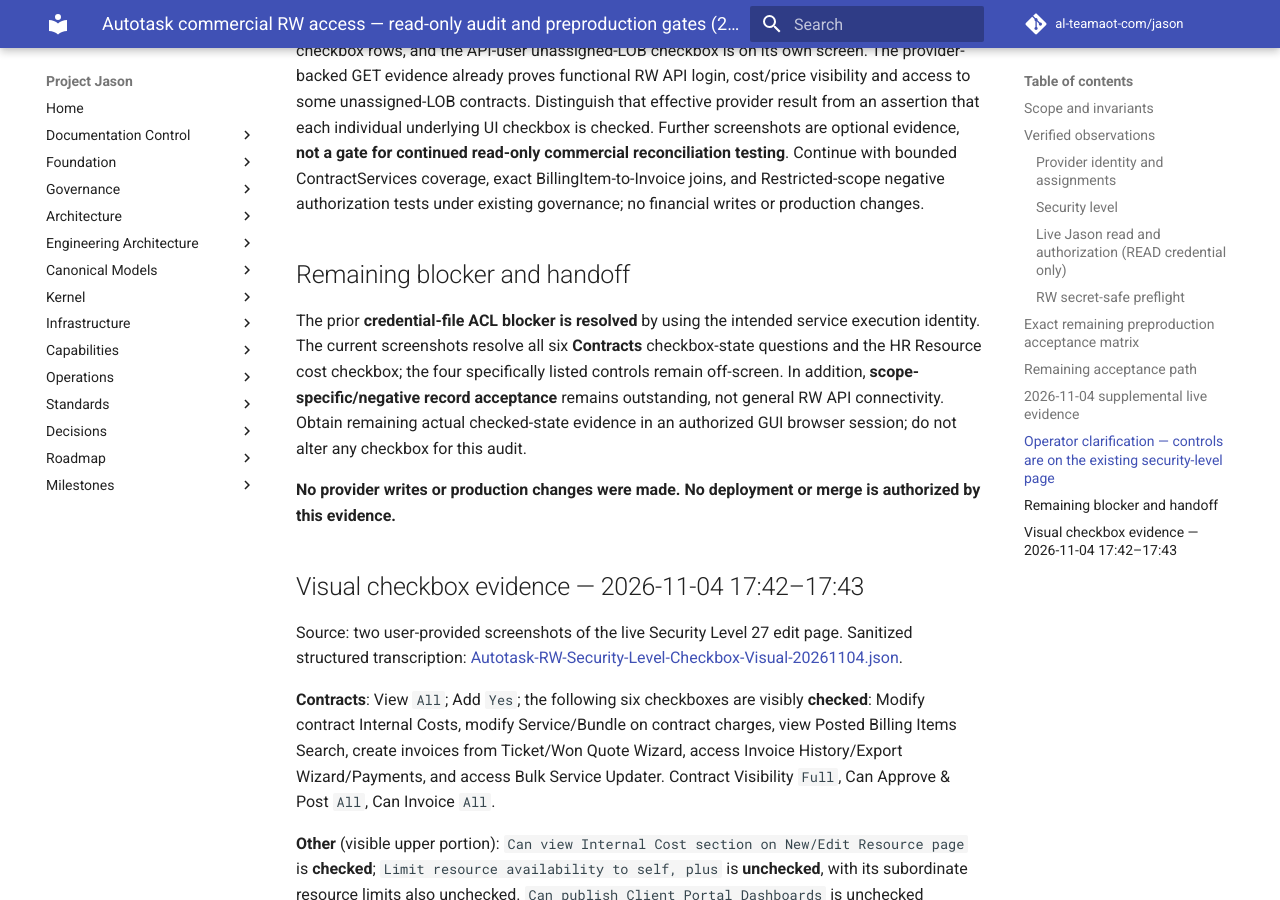
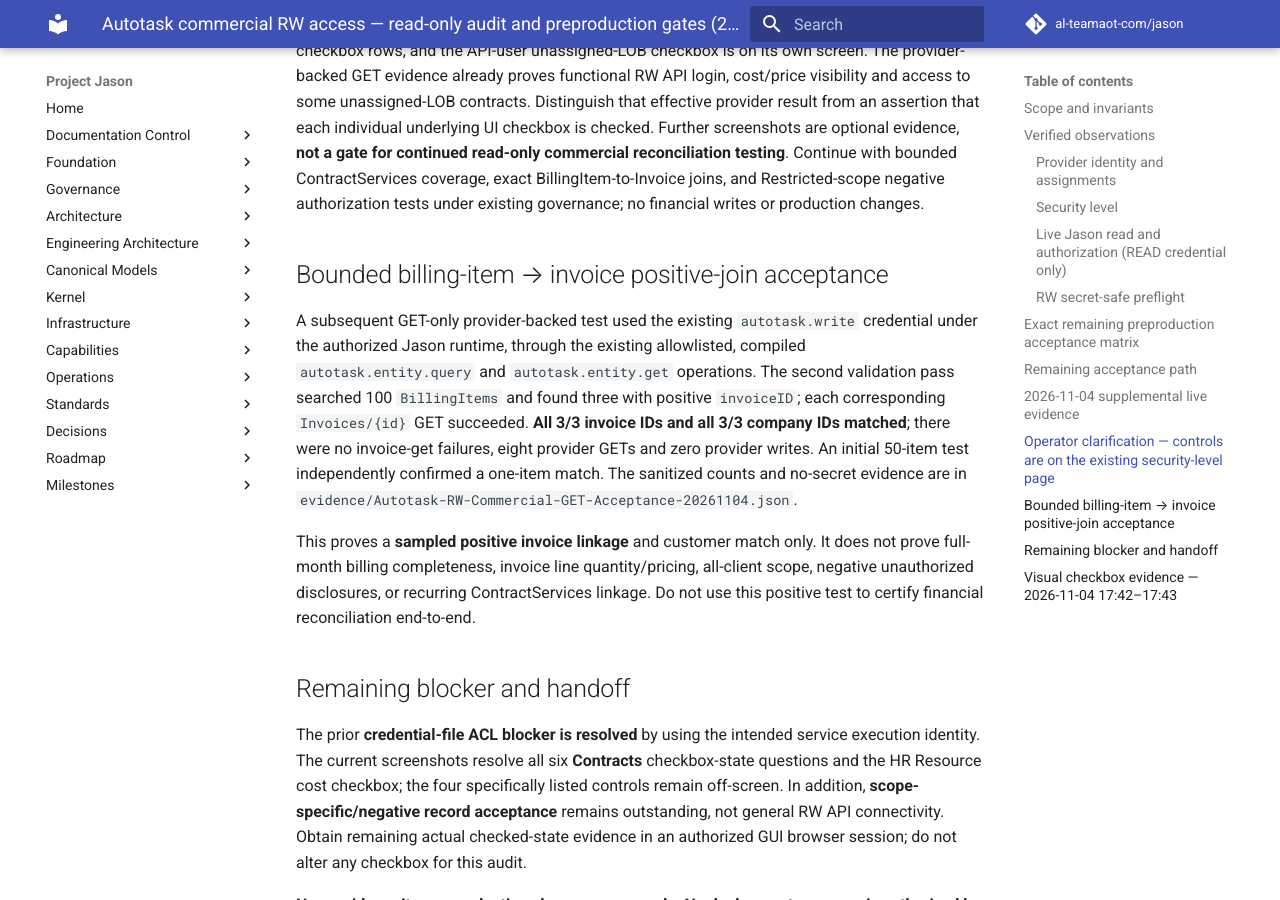
Before and after one commit to al-teamaot-com/jason, an MkDocs documentation site: the page built from docs/operations/Autotask-Commercial-RW-Preproduction-Audit-20261104.md, in a window 1280 px wide and 900 px high, scrolled down 6166 px. Built offline with MkDocs 1.6.1 and Material for MkDocs 9.7.7, drawn with Linux system fonts in a browser that asks for light colours; comment, search, counter and statistics services are not loaded.

Commit message:
docs(autotask): add verified RW invoice linkage preproduction proof

```diff
--- a/docs/operations/Autotask-Commercial-RW-Preproduction-Audit-20261104.md
+++ b/docs/operations/Autotask-Commercial-RW-Preproduction-Audit-20261104.md
@@ -103,6 +103,12 @@
 
 The Owner confirmed that the remaining controls are present on this existing screen. **They are not missing permissions and no access-change proposal or additional API user is needed merely to locate them.** The available screenshot stops above the three Other / Web Services API checkbox rows, and the API-user unassigned-LOB checkbox is on its own screen. The provider-backed GET evidence already proves functional RW API login, cost/price visibility and access to some unassigned-LOB contracts. Distinguish that effective provider result from an assertion that each individual underlying UI checkbox is checked. Further screenshots are optional evidence, **not a gate for continued read-only commercial reconciliation testing**. Continue with bounded ContractServices coverage, exact BillingItem-to-Invoice joins, and Restricted-scope negative authorization tests under existing governance; no financial writes or production changes.
 
+## Bounded billing-item → invoice positive-join acceptance
+
+A subsequent GET-only provider-backed test used the existing `autotask.write` credential under the authorized Jason runtime, through the existing allowlisted, compiled `autotask.entity.query` and `autotask.entity.get` operations. The second validation pass searched 100 `BillingItems` and found three with positive `invoiceID`; each corresponding `Invoices/{id}` GET succeeded. **All 3/3 invoice IDs and all 3/3 company IDs matched**; there were no invoice-get failures, eight provider GETs and zero provider writes. An initial 50-item test independently confirmed a one-item match. The sanitized counts and no-secret evidence are in `evidence/Autotask-RW-Commercial-GET-Acceptance-20261104.json`.
+
+This proves a **sampled positive invoice linkage** and customer match only. It does not prove full-month billing completeness, invoice line quantity/pricing, all-client scope, negative unauthorized disclosures, or recurring ContractServices linkage. Do not use this positive test to certify financial reconciliation end-to-end.
+
 ## Remaining blocker and handoff
 
 The prior **credential-file ACL blocker is resolved** by using the intended service execution identity. The current screenshots resolve all six **Contracts** checkbox-state questions and the HR Resource cost checkbox; the four specifically listed controls remain off-screen. In addition, **scope-specific/negative record acceptance** remains outstanding, not general RW API connectivity. Obtain remaining actual checked-state evidence in an authorized GUI browser session; do not alter any checkbox for this audit.
```
